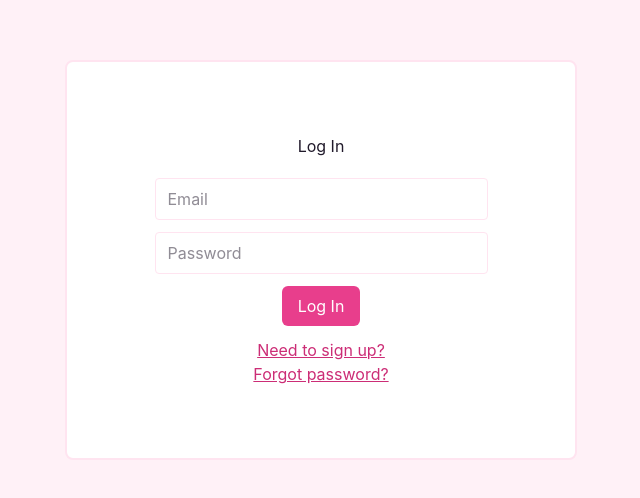
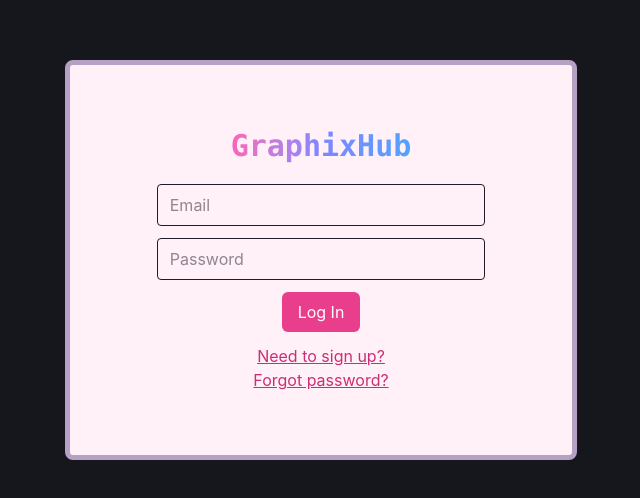
Before and after one commit to enxinjie/design-requests-Technica26, a React (Vite) app: page /login in a window 1280 px wide. Shown: the part 140-638 px from the top of the page, without its empty margins (319-959 px from the left). Built offline with nearby package versions, Linux system fonts and the light colour scheme; no server answers.

Commit message:
Edited LoginPage and SignupPage UI to match Technica colors and make it look pretty!

```diff
--- a/src/pages/LoginPage.tsx
+++ b/src/pages/LoginPage.tsx
@@ -26,27 +26,30 @@ export default function LoginPage() {
   };
 
   return (
-    <div className="min-h-screen flex items-center justify-center bg-brand-50">
-      <div className="flex flex-col justify-center items-center w-xl h-100 px-6 py-12 lg:px-8 max-w-lg border-solid border-2 border-brand-100 rounded-lg bg-white">
-        <h1 className="text-ink-900">Log In</h1>
+    <div className="min-h-screen flex items-center justify-center bg-[#16161d]">
+      <div className="flex flex-col justify-center items-center w-xl h-100 px-6 py-12 lg:px-8 max-w-lg border-solid border-5 border-[#B6A1C4] rounded-lg bg-brand-50">
+        <h1 className="flex flex-col justify-center items-center top-25 left-98 font-mono font-bold text-3xl bg-gradient-to-r from-pink-400 via-indigo-400 to-blue-400 bg-clip-text text-transparent">
+          GraphixHub
+          </h1>
+
         {error && (
           <p className="text-red-600 text-sm mt-2">{error}</p>
         )}
         <input
-          className="px-3 py-2 w-3/4 mt-5 border border-brand-100 rounded text-ink-900 focus:ring-2 focus:ring-brand-500 focus:outline-none"
+          className="px-3 py-2 w-3/4 mt-5 border border-brand-51 rounded text-ink-900 focus:ring-2 focus:ring-brand-500 focus:outline-none"
           placeholder="Email"
           value={email}
           onChange={(e) => setEmail(e.target.value)}
         />
         <input
-          className="px-3 py-2 w-3/4 my-3 border border-brand-100 rounded text-ink-900 focus:ring-2 focus:ring-brand-500 focus:outline-none"
+          className="px-3 py-2 w-3/4 my-3 border border-brand-51 rounded text-ink-900 focus:ring-2 focus:ring-brand-500 focus:outline-none"
           placeholder="Password"
           type="password"
           value={password}
           onChange={(e) => setPassword(e.target.value)}
         />
         <button
-          className="bg-brand-500 hover:bg-brand-600 text-white font-bold py-2 px-4 rounded-md cursor-pointer"
+          className="bg-brand-500 hover:bg-[#2A7EC7] text-white font-bold py-2 px-4 rounded-md cursor-pointer"
           onClick={handleAuth}
         >
           Log In
--- a/src/pages/SignupPage.tsx
+++ b/src/pages/SignupPage.tsx
@@ -41,33 +41,36 @@ export default function SignUp() {
   };
 
   return (
-    <div className="min-h-screen flex items-center justify-center bg-brand-50">
-      <div className="flex flex-col justify-center items-center w-xl h-100 px-6 py-12 lg:px-8 max-w-lg border-solid border-2 border-brand-100 rounded-lg bg-white">
-        <h1 className="text-ink-900">Sign Up</h1>
+   <div className="min-h-screen flex items-center justify-center bg-[#16161d]">
+      <div className="flex flex-col justify-center items-center w-xl h-100 px-6 py-12 lg:px-8 max-w-lg border-solid border-5 border-[#B6A1C4] rounded-lg bg-brand-50">
+        <h1 className="flex flex-col justify-center items-center top-25 left-98 font-mono font-bold text-3xl bg-gradient-to-r from-pink-400 via-indigo-400 to-blue-400 bg-clip-text text-transparent">
+          Sign Up
+          </h1>
+
         {error && (
           <p className="text-red-600 text-sm mt-2">{error}</p>
         )}
          <input
-          className="px-3 py-2 w-3/4 mt-5 border border-brand-100 rounded text-ink-900 focus:ring-2 focus:ring-brand-500 focus:outline-none"
+          className="px-3 py-2 w-3/4 mt-5 border border-brand-51 rounded text-ink-900 focus:ring-2 focus:ring-brand-500 focus:outline-none"
           placeholder="Full Name"
           value={fullName}
           onChange={(e) => setFullName(e.target.value)}
         />
         <input
-          className="px-3 py-2 w-3/4 mt-5 border border-brand-100 rounded text-ink-900 focus:ring-2 focus:ring-brand-500 focus:outline-none"
+          className="px-3 py-2 w-3/4 mt-5 border border-brand-51 rounded text-ink-900 focus:ring-2 focus:ring-brand-500 focus:outline-none"
           placeholder="Email"
           value={email}
           onChange={(e) => setEmail(e.target.value)}
         />
         <input
-          className="px-3 py-2 w-3/4 my-3 border border-brand-100 rounded text-ink-900 focus:ring-2 focus:ring-brand-500 focus:outline-none"
+          className="px-3 py-2 w-3/4 my-3 border border-brand-51 rounded text-ink-900 focus:ring-2 focus:ring-brand-500 focus:outline-none"
           placeholder="Password"
           type="password"
           value={password}
           onChange={(e) => setPassword(e.target.value)}
         />
          <select
-          className="px-3 py-2 w-3/4 mb-3 border border-brand-100 rounded text-ink-900 focus:ring-2 focus:ring-brand-500 focus:outline-none"
+          className="px-3 py-2 w-3/4 mb-3 border border-brand-51 rounded text-ink-900 focus:ring-2 focus:ring-brand-500 focus:outline-none"
           value={team}
           onChange={(e) => setTeam(e.target.value as TechnicaTeam)}
         >
@@ -78,7 +81,7 @@ export default function SignUp() {
           ))}
         </select>
         <button
-          className="bg-brand-500 hover:bg-brand-600 text-white font-bold py-2 px-4 rounded-md cursor-pointer"
+          className="bg-brand-500 hover:bg-[#2A7EC7] text-white font-bold py-2 px-4 rounded-md cursor-pointer"
           onClick={handleAuth}
         >
           Sign Up
```
